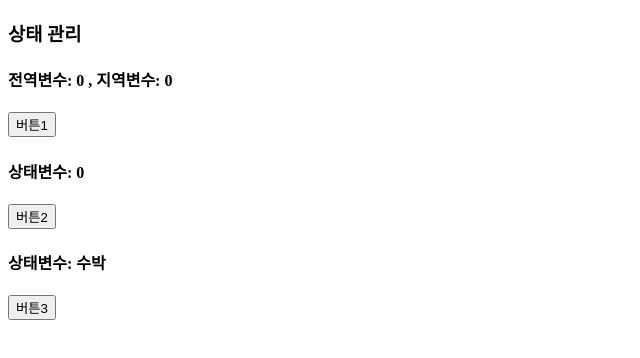
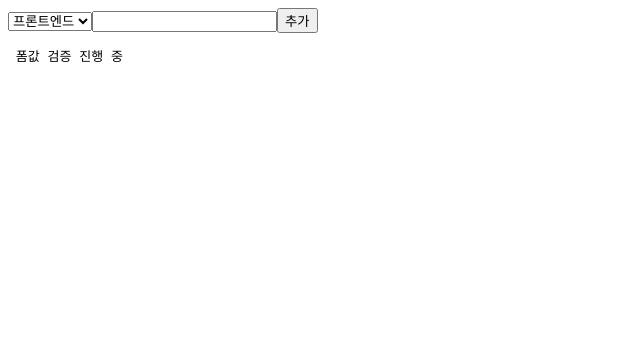
Before and after one commit to itdanja2025/2026B_react, a React (Vite) app: page / in a window 1280 px wide. Shown: the top 358 px of the page, without its empty margins (0-640 px from the left). Built offline with nearby package versions, Linux system fonts and the light colour scheme.

Commit message:
day49 2h

```diff
--- /dev/null
+++ b/src/example/day03/Component2.jsx
@@ -0,0 +1,45 @@
+import { useState } from "react"
+
+// 입력폼 만들기
+/*  1.submit 타입을 갖는 버튼 클릭시 form onSubmit 이벤트 발생
+    2. onSubmit 발생하고 결과값을 콜백함수의 매개변수로 전달
+        - onSubmit = { ( event ) => { } }
+        - event.preventDefault(); : 기존의 HTTP GET 차단
+        - event.target : 해당 이벤트 발생한 마크업
+        - event.target.name속성명: form 내부에 특정한 마크업
+        - event.target.name속성명.value : 입력받은 값
+*/
+function WriteForm( props ){
+    return (<>
+        <form onSubmit={ (event) => {
+            console.log( event )
+            event.preventDefault();
+            let gubun = event.target.gubun.value;
+            let title = event.target.title.value;
+            // 부모컴포넌트로 부터 전달받은 함수로부터 부모에게 전달
+            props.writeAction( gubun , title )
+        }}>
+            <select name="gubun">
+                <option value="front"> 프론트엔드 </option>
+                <option value="back"> 백엔드 </option>
+            </select>
+            <input type="text" name="title" />
+            <input type="submit" value="추가" />
+        </form>
+    </>)
+}
+
+export default function Component2( props ){
+    const [ message , setMessage ] = useState( '폼값 검증 진행 중')
+    return (<>
+        <WriteForm writeAction={ ( gu, ti) => {
+            if( gu !== '' && ti != '' ){
+                let frmValue = `검증 완료 : ${ gu } ${ ti }`
+                setMessage( frmValue );
+            }else{
+                alert('빈 값')
+            }
+        } } />
+        <pre> { message } </pre>
+    </>)
+}
```
Also changed, not shown: src/example/day03/Component1.jsx (added, +31 -0 lines), src/example/day03/index.css (added, +10 -0 lines), src/main.jsx (+7 -1 lines), public/img/logo.png (added), src/assets/logo.png (added).
